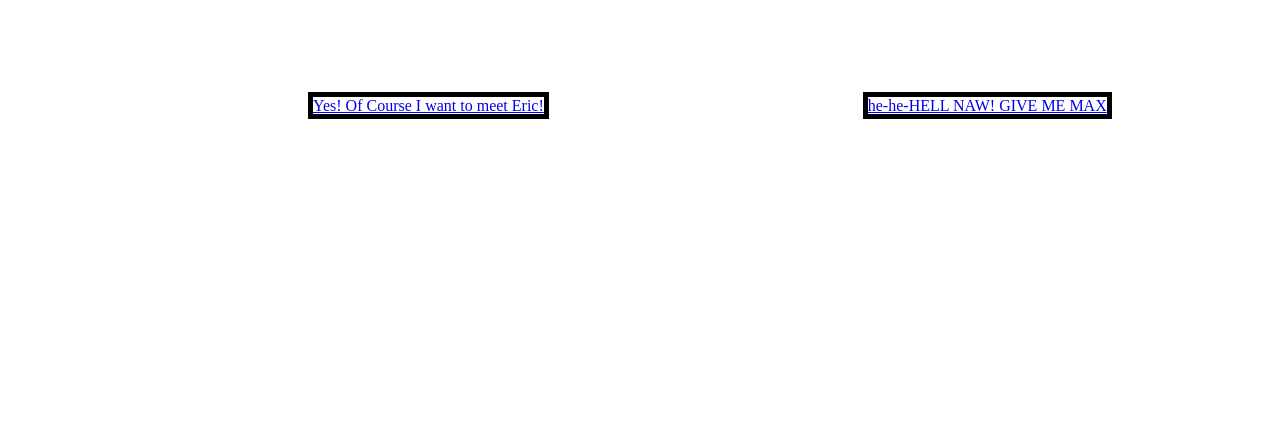
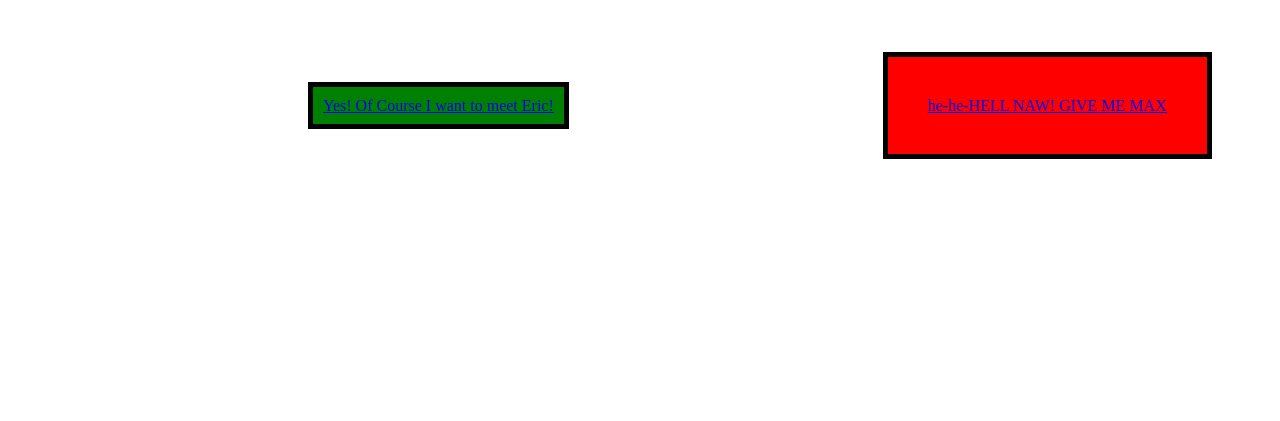
Before and after one commit to sebyYepes/My-Friend-Eric, a plain HTML site: page index.html in a window 1280 px wide. Shown: the part 379-800 px from the top of the page. Drawn offline with Linux system fonts and the light colour scheme.

Commit message:
novacane

```diff
--- a/index.html
+++ b/index.html
@@ -34,13 +34,15 @@
             margin: 10px;
             margin-left: 300px;
             border:5px solid black ;
-            padding:10px green;
+            padding:10px ;
+            background-color: green;
         }
         .linkContainer .max{
             margin: 10px;
             margin-left: 300px;
             border:5px solid black ;
-            padding:10px red;
+            padding:40px;
+            background-color: red;
         }
     </style>
 
```
